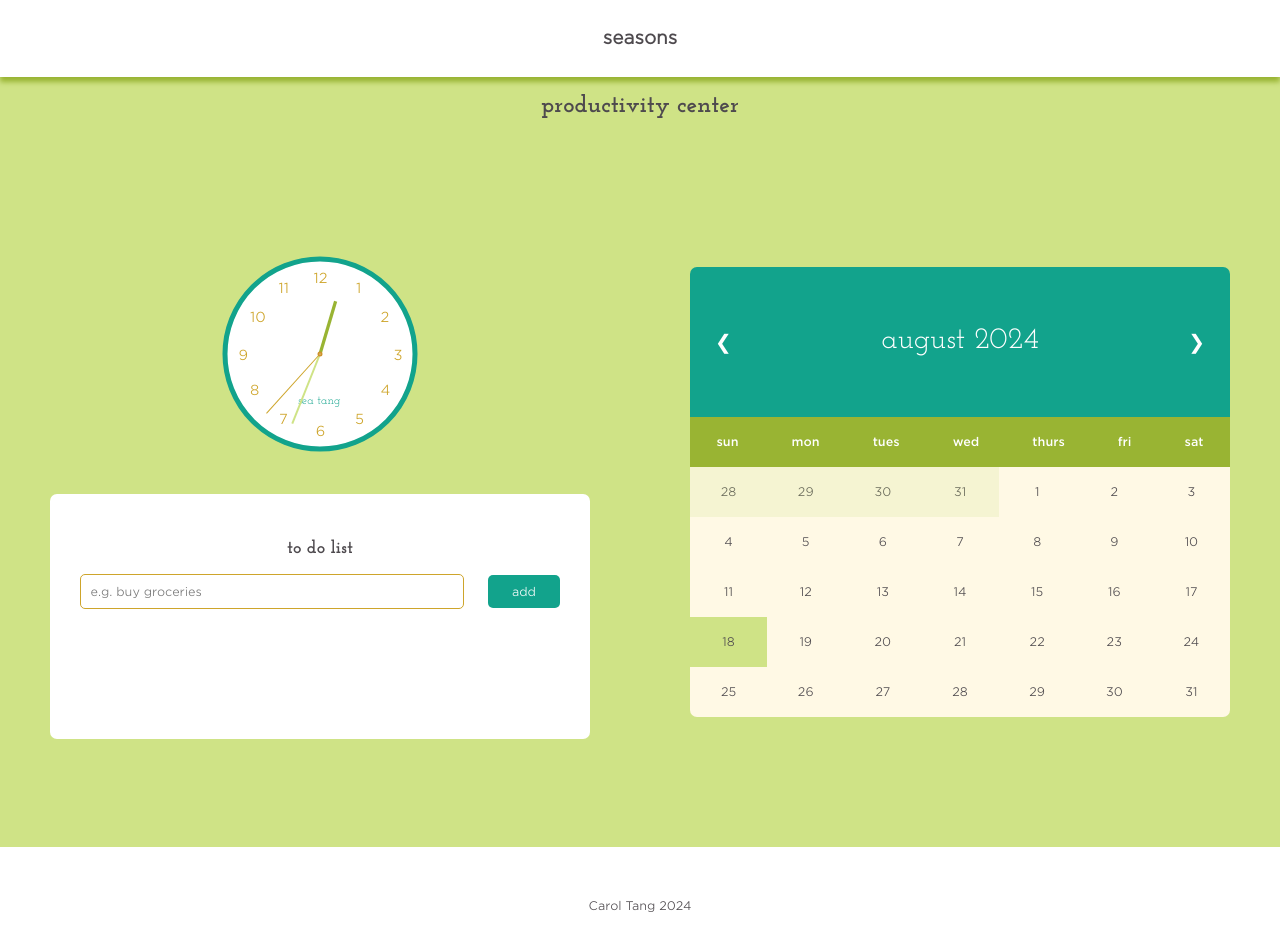
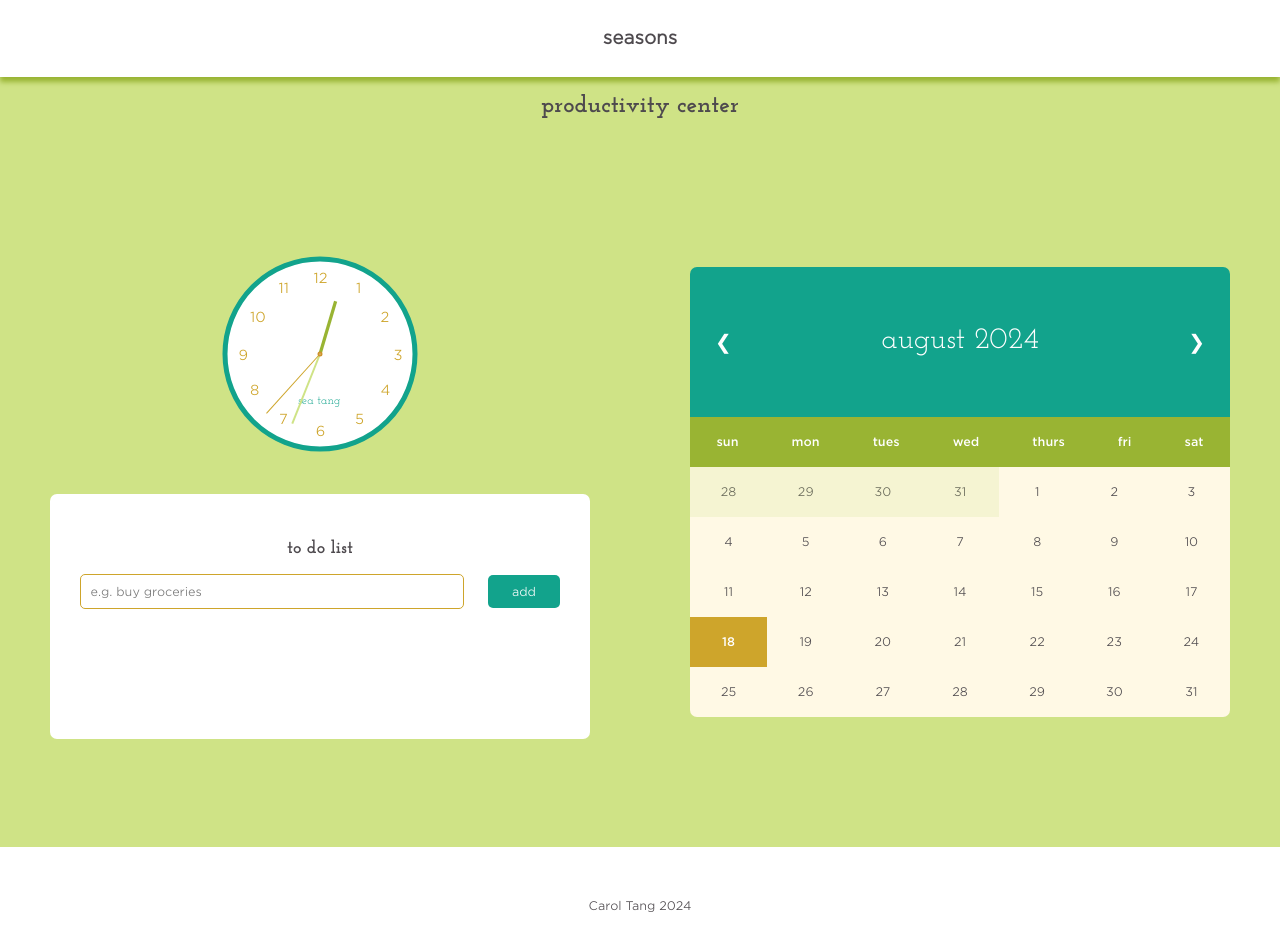
Before and after one commit to crtang/seasons, a React (Create React App) app: page / in a window 1280 px wide. Shown: the top 950 px of the page. Built offline with nearby package versions, Linux system fonts and the light colour scheme; the HTML template or start-up script is replaced by a standard one.

Commit message:
Simplified app structure and also changed color for current day on calendar

```diff
--- a/src/App.js
+++ b/src/App.js
@@ -24,7 +24,6 @@ class App extends Component {
         <Header />
         <main>
           <PageTitle />
-          <Fragment id="flex">
           <div className="container left">
             <ClockAnalog />
             <ToDoList />
@@ -32,7 +31,6 @@ class App extends Component {
           <div className="container right">
             <Calendar />
           </div>
-          </Fragment>
         </main>
         <Footer />
       </Fragment>
--- a/src/index.css
+++ b/src/index.css
@@ -396,7 +396,12 @@ svg path:hover {
 }
 
 .selected {
-  background-color: var(--color-4)
+  background-color: var(--color-5);
+}
+
+.selected p {
+  font-family: 'Gotham Medium';
+  color: var(--color-2);
 }
 
 
```
Lines whose indentation alone changed are shown as unchanged.
